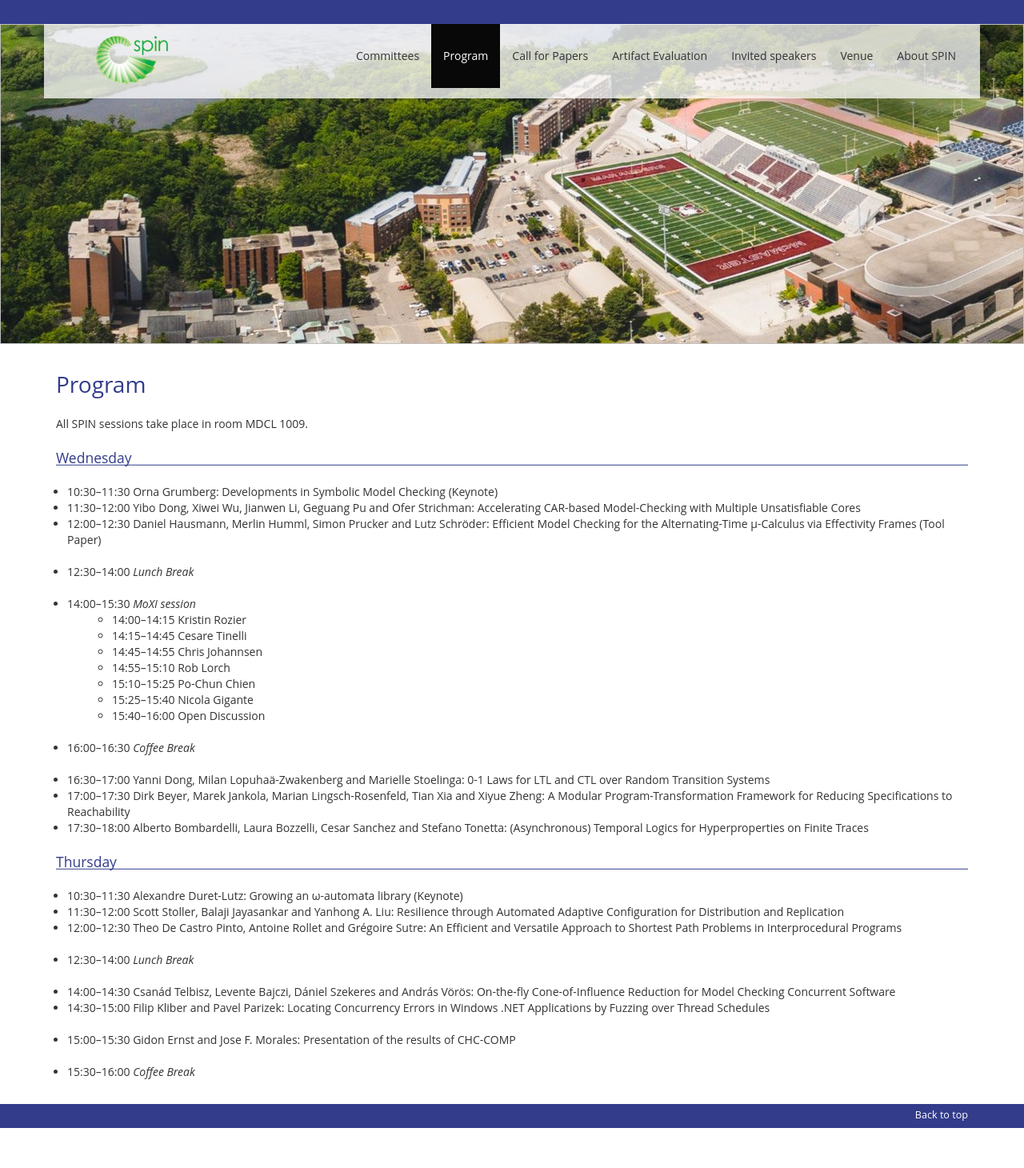
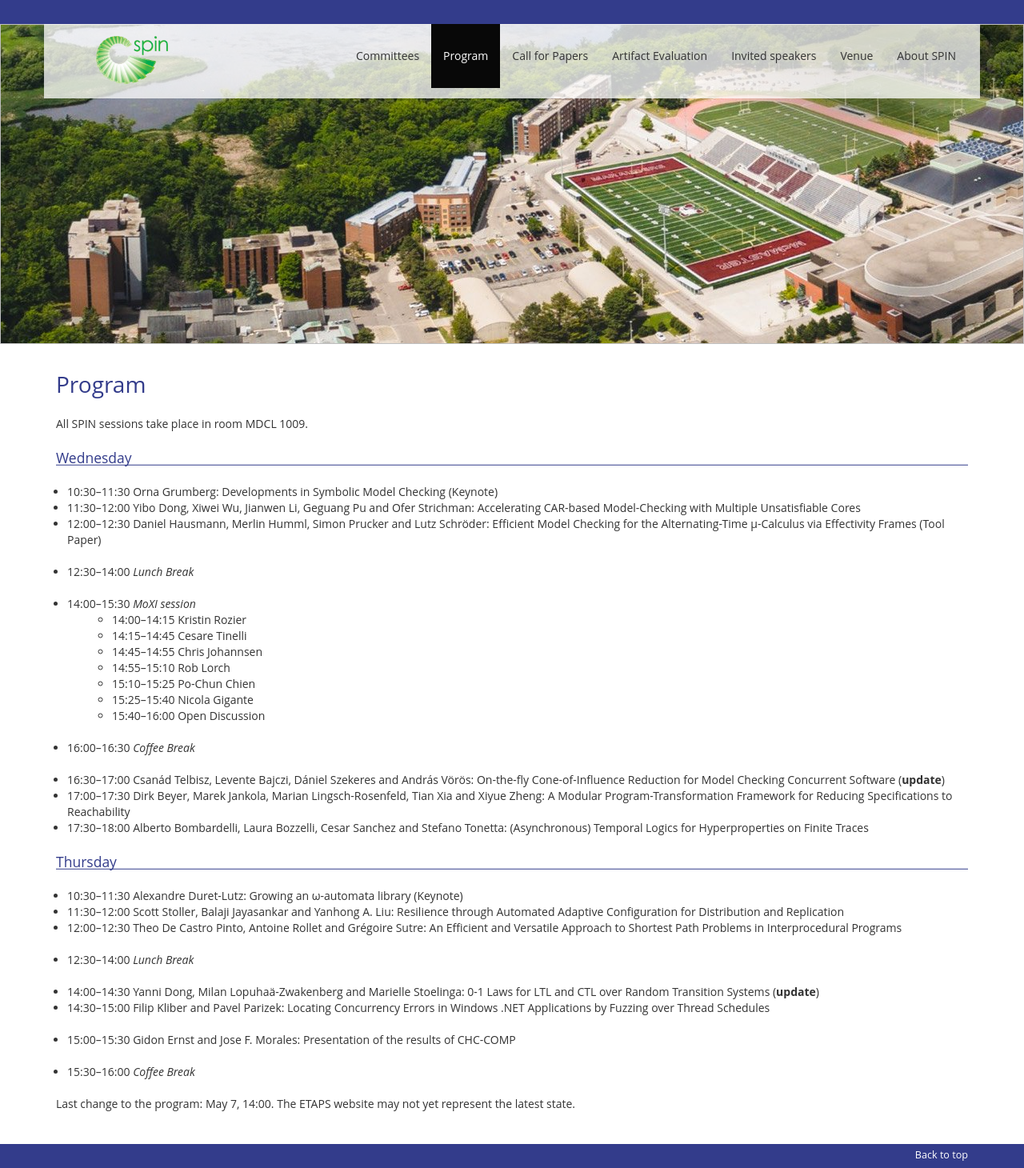
Before and after one commit to SPIN-web/SPIN2026, a Jekyll site: the page built from _pages/program.md, in a window 1280 px wide. Shown: the whole page at 80% size. Built offline with Jekyll 4.4.1, drawn with Linux system fonts in a browser that asks for light colours; nearby versions of some CDN libraries; our own code applies the rules of GitHub Pages for plain Markdown files; before the commit the page ends 1410 px from its top, so only the background shows below that.

Commit message:
update program

```diff
--- a/_pages/program.md
+++ b/_pages/program.md
@@ -18,15 +18,15 @@ All SPIN sessions take place in room MDCL 1009.
 - 14:00--15:30 *MoXI session*
   - 14:00--14:15 Kristin Rozier
   - 14:15--14:45 Cesare Tinelli
-  - 14:45--14:55  Chris Johannsen
-  - 14:55--15:10  Rob Lorch
-  - 15:10--15:25  Po-Chun Chien
+  - 14:45--14:55 Chris Johannsen
+  - 14:55--15:10 Rob Lorch
+  - 15:10--15:25 Po-Chun Chien
   - 15:25--15:40 Nicola Gigante
   - 15:40--16:00 Open Discussion
 
 - 16:00--16:30 *Coffee Break*
 
-- 16:30--17:00 Yanni Dong, Milan Lopuhaä-Zwakenberg and Marielle Stoelinga: 0-1 Laws for LTL and CTL over Random Transition Systems
+- 16:30--17:00 Csanád Telbisz, Levente Bajczi, Dániel Szekeres and András Vörös: On-the-fly Cone-of-Influence Reduction for Model Checking Concurrent Software (**update**)
 - 17:00--17:30 Dirk Beyer, Marek Jankola, Marian Lingsch-Rosenfeld, Tian Xia and Xiyue Zheng: A Modular Program-Transformation Framework for Reducing Specifications to Reachability
 - 17:30--18:00 Alberto Bombardelli, Laura Bozzelli, Cesar Sanchez and Stefano Tonetta: (Asynchronous) Temporal Logics for Hyperproperties on Finite Traces
 
@@ -37,8 +37,10 @@ All SPIN sessions take place in room MDCL 1009.
 - 12:00--12:30 Theo De Castro Pinto, Antoine Rollet and Grégoire Sutre: An Efficient and Versatile Approach to Shortest Path Problems in Interprocedural Programs
 - 12:30--14:00 *Lunch Break*
 
-- 14:00--14:30 Csanád Telbisz, Levente Bajczi, Dániel Szekeres and András Vörös: On-the-fly Cone-of-Influence Reduction for Model Checking Concurrent Software
+- 14:00--14:30 Yanni Dong, Milan Lopuhaä-Zwakenberg and Marielle Stoelinga: 0-1 Laws for LTL and CTL over Random Transition Systems (**update**)
 - 14:30--15:00 Filip Kliber and Pavel Parizek: Locating Concurrency Errors in Windows .NET Applications by Fuzzing over Thread Schedules
 - 15:00--15:30 Gidon Ernst and Jose F. Morales: Presentation of the results of CHC-COMP
 
 - 15:30--16:00 *Coffee Break*
+
+Last change to the program: May 7, 14:00. The ETAPS website may not yet represent the latest state.
```
